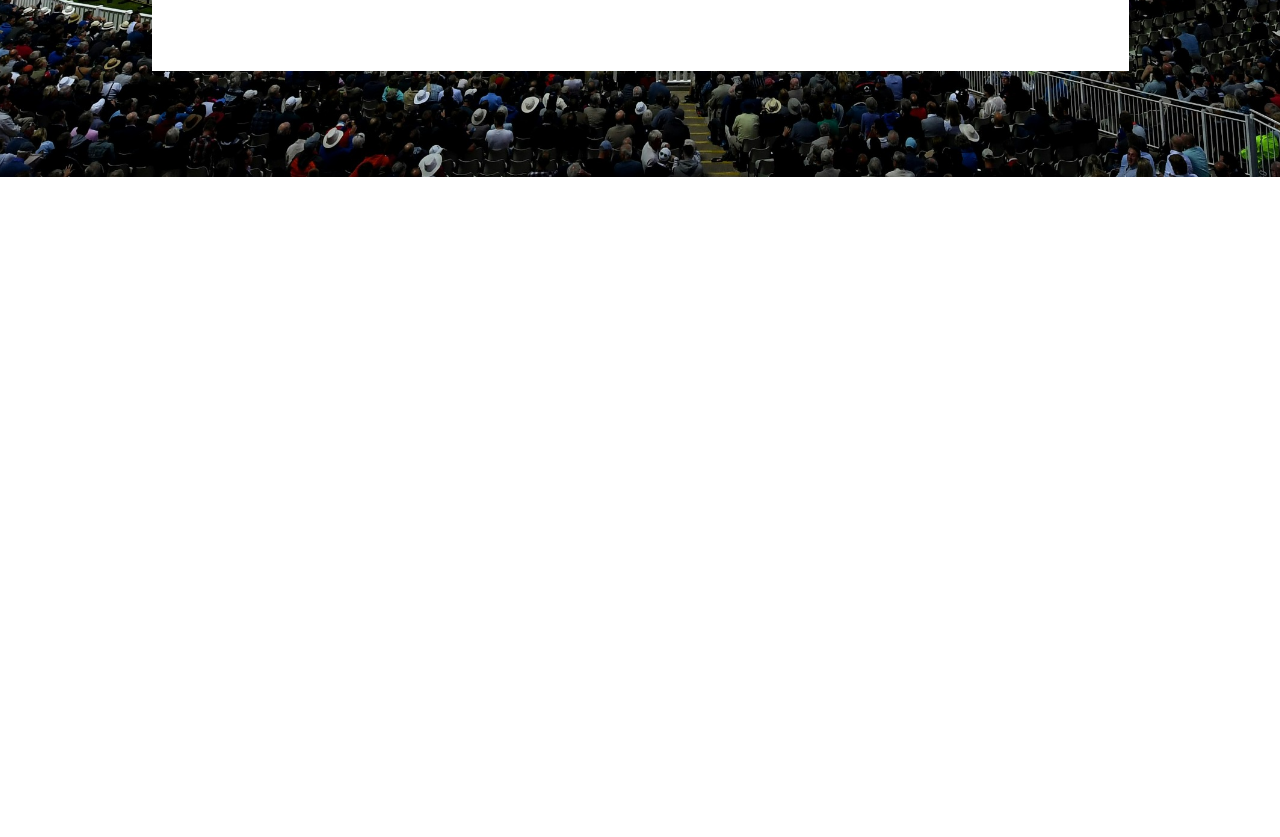
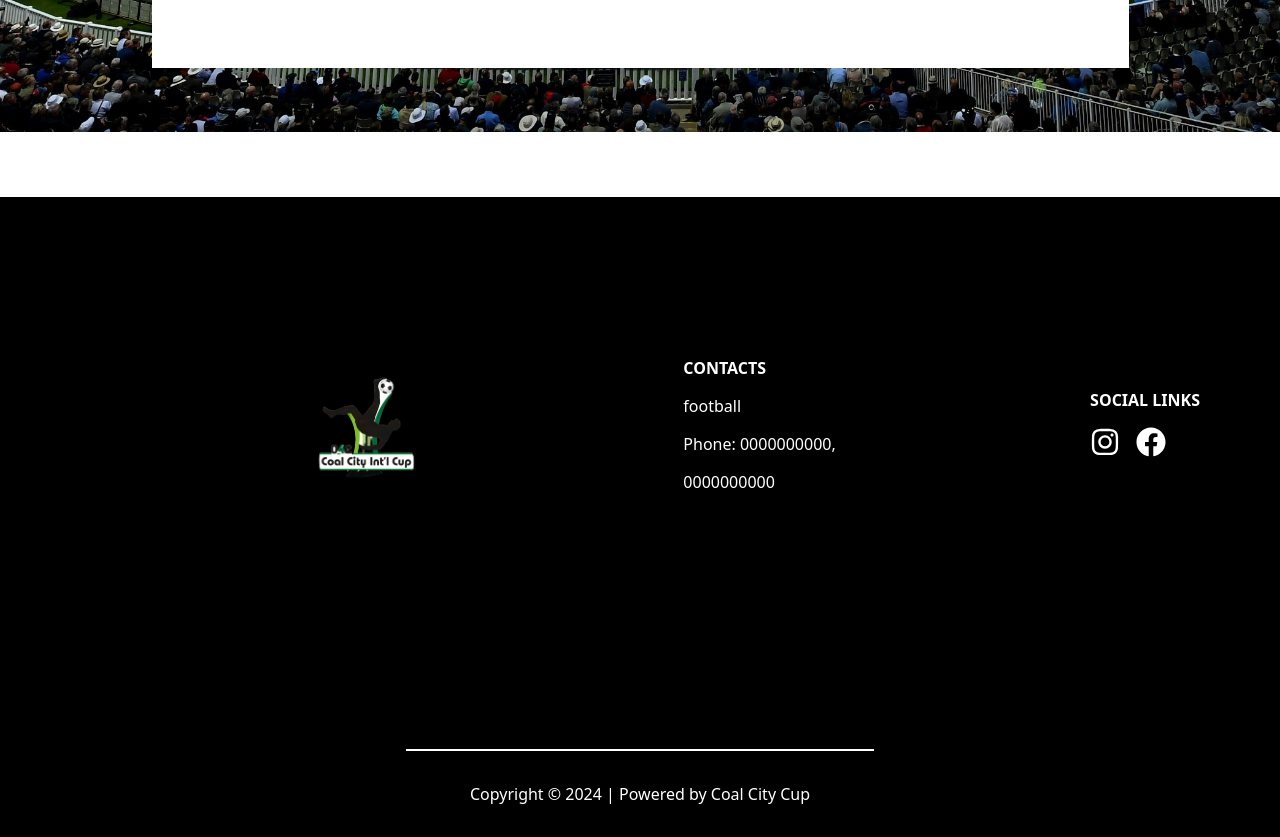
Before and after one commit to Stanley-mystery/FOOTBALL_WEB, a React (Vite) app in the folder client/: page / in a window 1280 px wide. Shown: the part 4980-5817 px from the top of the page. Before the commit the page ends 5157 px from the top, so only its background shows below. Built offline with nearby package versions, Linux system fonts and the light colour scheme.

Commit message:
home page components first edit done

```diff
--- /dev/null
+++ b/client/src/components/footer/Footer.css
@@ -0,0 +1,66 @@
+.Footer {
+	display: flex;
+	flex-direction: column;
+	align-items: center;
+	justify-content: space-between;
+	background-color: #000000;
+	width: 100%;
+	height: 40rem;
+}
+
+.up-f {
+	color: white;
+	display: flex;
+	align-items: center;
+	justify-content: space-between;
+	width: 70rem;
+	margin-top: 10rem;
+}
+
+.address {
+	display: flex;
+	flex-direction: column;
+	gap: 1rem;
+}
+
+.contacts {
+	display: flex;
+	flex-direction: column;
+	gap: 1rem;
+}
+
+.social-links {
+	display: flex;
+	flex-direction: column;
+	gap: 1rem;
+}
+
+.quick-links {
+	display: flex;
+	flex-direction: column;
+	gap: 1rem;
+}
+
+.f-title {
+	font-size: 1rem;
+	font-weight: bold;
+	text-transform: uppercase;
+}
+
+.icons {
+	display: flex;
+	gap: 1rem;
+}
+
+.down-f {
+	color: white;
+	padding: 2rem 4rem;
+	border-top: 2px solid white;
+}
+
+.logoimg {
+	width: 125px;
+	height: 130px;
+	margin-left: 14rem;
+	cursor: pointer;
+}
--- /dev/null
+++ b/client/src/components/footer/Footer.jsx
@@ -0,0 +1,45 @@
+import React from "react";
+import "./Footer.css";
+import { FaFacebook, FaInstagram } from "react-icons/fa";
+import logo from "../../assets/coalCityLogo.png";
+
+const Footer = () => {
+	return (
+		<div className="Footer">
+			<div className="up-f">
+				<div className="address">
+					<span>
+						<img src={logo} alt="" className="logoimg" />
+					</span>
+				</div>
+
+				<div className="contacts">
+					<span className="f-title">contacts </span>
+					<span>football </span>
+					<span> Phone: 0000000000,</span>
+					<span>0000000000</span>
+				</div>
+
+				<div className="social-links">
+					<span className="f-title">social links</span>
+					<div className="icons">
+						<span>
+							<FaInstagram
+								style={{ height: "30px", width: "30px", cursor: "pointer" }}
+							/>
+						</span>
+
+						<span>
+							<FaFacebook
+								style={{ height: "30px", width: "30px", cursor: "pointer" }}
+							/>
+						</span>
+					</div>
+				</div>
+			</div>
+			<div className="down-f">Copyright © 2024 | Powered by Coal City Cup</div>
+		</div>
+	);
+};
+
+export default Footer;
--- a/client/src/components/interest/Interest.css
+++ b/client/src/components/interest/Interest.css
@@ -1,7 +1,7 @@
 .Interest {
 	background-image: url("../../assets/aboutimg.png");
 	width: 100%;
-	height: 1000px;
+	height: 1020px;
 	object-fit: cover;
 	background-position: center;
 	background-size: cover;
@@ -106,3 +106,10 @@
 .form-btn:hover {
 	background-color: #2e9c05;
 }
+
+.white-spacing {
+	width: 100%;
+	height: 20rem;
+	background-color: white;
+	margin-top: 3rem;
+}
--- a/client/src/components/interest/Interest.jsx
+++ b/client/src/components/interest/Interest.jsx
@@ -34,6 +34,7 @@ const Interest = () => {
 					</button>
 				</form>
 			</div>
+			<div className="white-spacing"></div>
 		</div>
 	);
 };
--- a/client/src/pages/Home.jsx
+++ b/client/src/pages/Home.jsx
@@ -5,6 +5,7 @@ import HomePageAbout from "../components/homepageAbout/HomePageAbout";
 import FeaturedTeams from "../components/featuredTeam/FeaturedTeams";
 import OnlineStore from "../components/onlineStore/OnlineStore";
 import Interest from "../components/interest/Interest";
+import Footer from "../components/footer/Footer";
 
 const Home = () => {
 	return (
@@ -15,6 +16,7 @@ const Home = () => {
 			<FeaturedTeams />
 			<OnlineStore />
 			<Interest />
+			<Footer />
 		</>
 	);
 };
```
